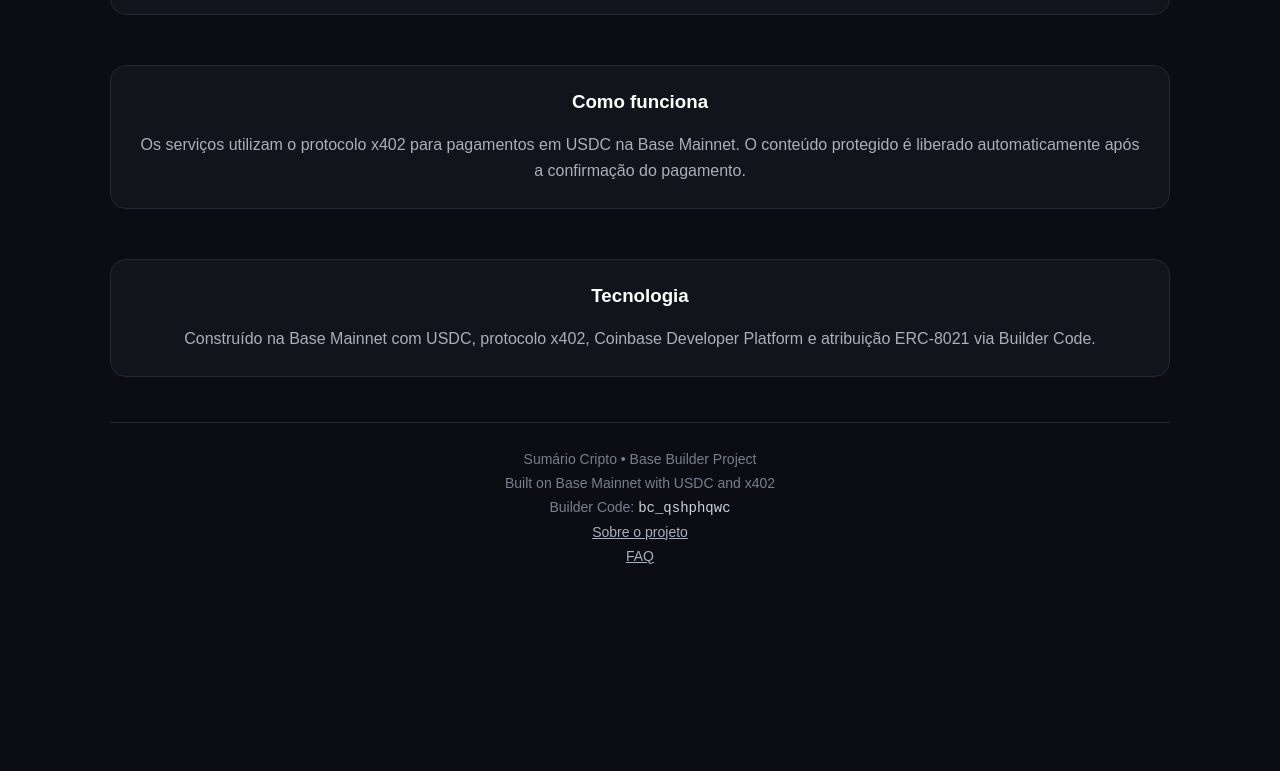
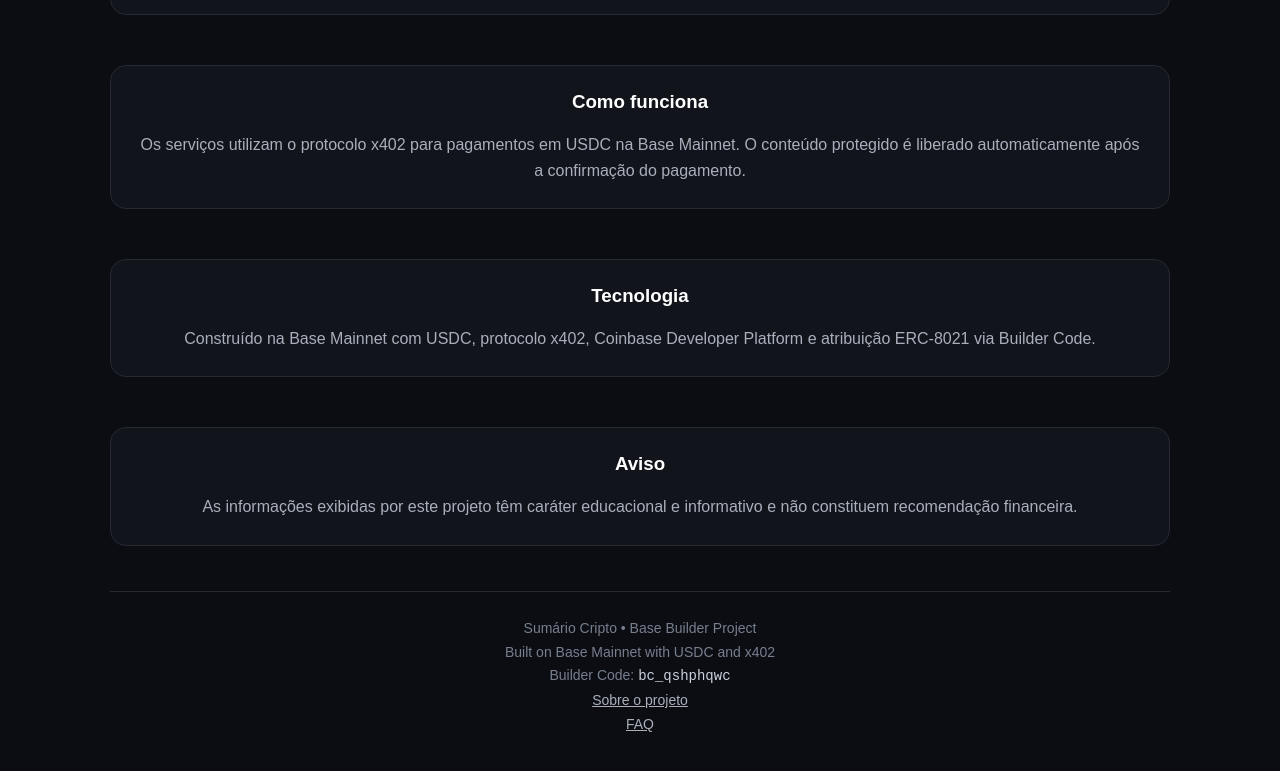
Before and after one commit to glauber-egalon/sumario-cripto-base, a website: page x402-api/public/index.html in a window 1280 px wide. Shown: the part 850-1621 px from the top of the page. Before the commit the page ends 1478 px from the top, so only its background shows below. Drawn offline with Linux system fonts and the light colour scheme.

Commit message:
Add educational disclaimer

```diff
--- a/x402-api/public/index.html
+++ b/x402-api/public/index.html
@@ -272,6 +272,15 @@
       </p>
     </section>
 
+    <section class="info">
+      <h3>Aviso</h3>
+
+      <p>
+        As informações exibidas por este projeto têm caráter educacional e
+        informativo e não constituem recomendação financeira.
+      </p>
+    </section>
+
     <footer>
       Sumário Cripto • Base Builder Project
       <br>
```
